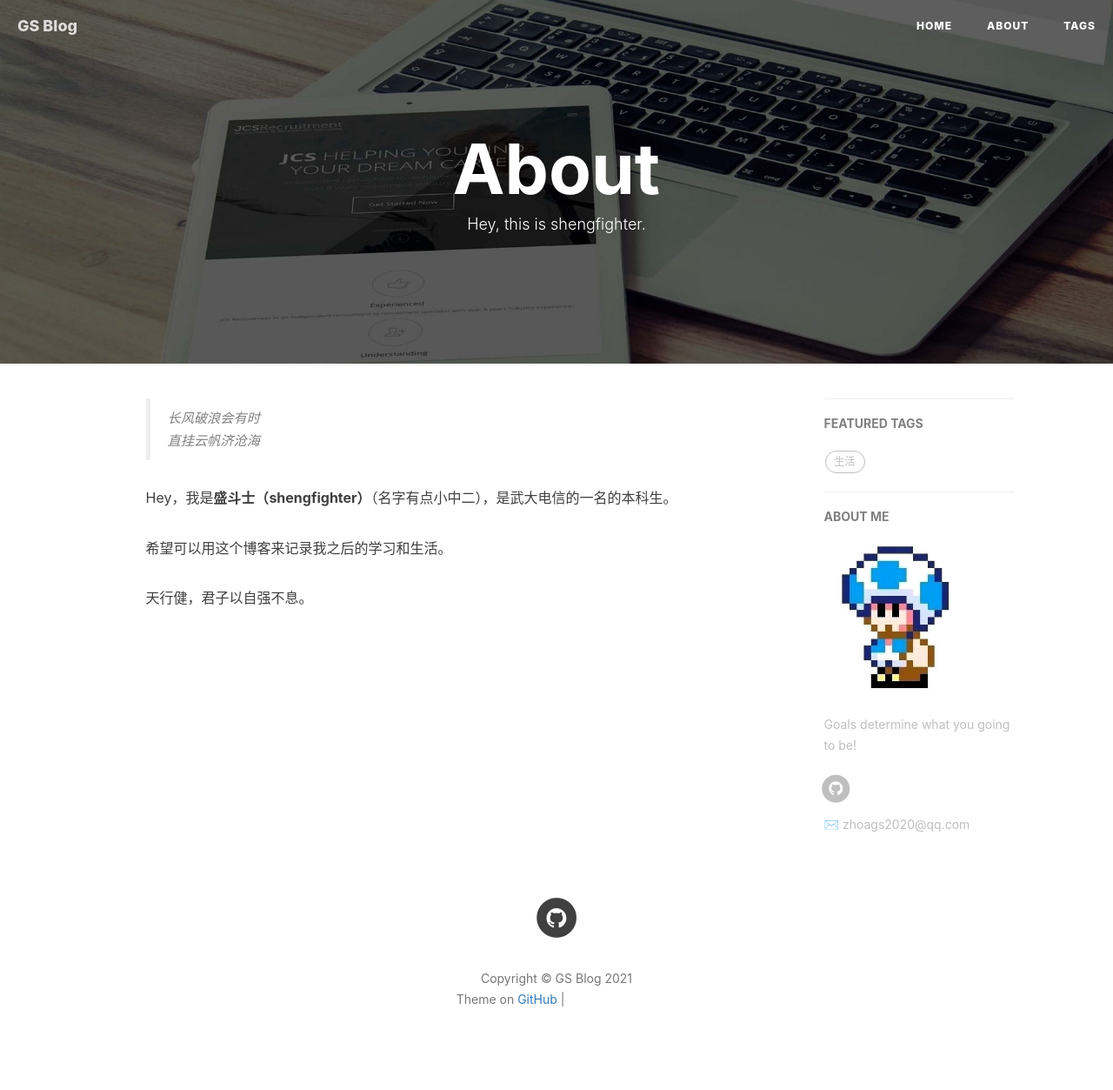
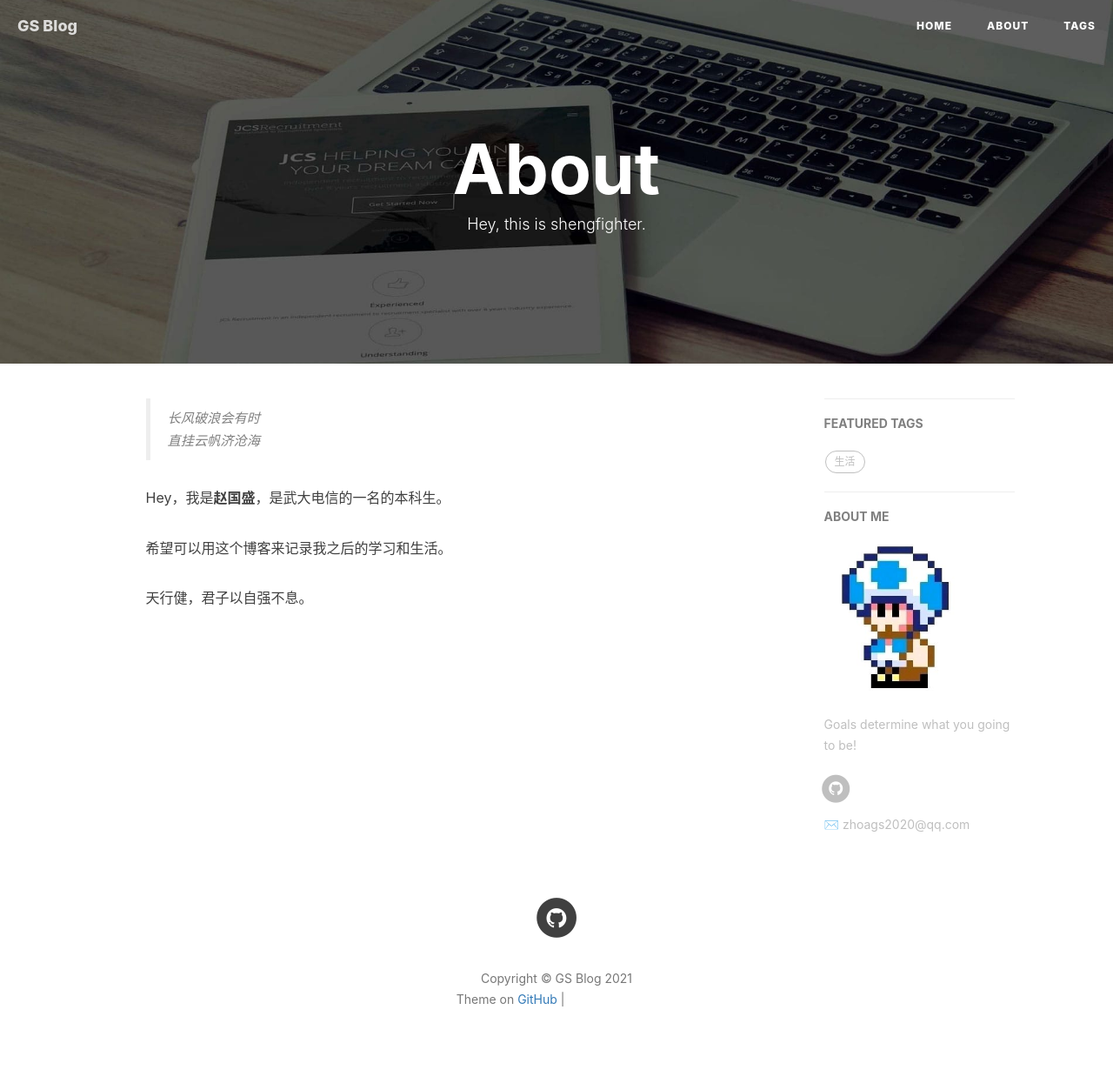
Before and after one commit to f1yfisher/f1yfisher.github.io, a Jekyll site: the page built from about.html, in a window 1280 px wide. Shown: the whole page at 87% size. Built offline with Jekyll 4.4.1, drawn with Linux system fonts in a browser that asks for light colours; nearby versions of some CDN libraries; comment, search, counter and statistics services are not loaded; grey boxes are pictures that could not be loaded.

Commit message:
Update about.html

```diff
--- a/about.html
+++ b/about.html
@@ -18,7 +18,7 @@ header-img: "img/post-bg-rwd.jpg"
     <blockquote><p>长风破浪会有时<br>
     直挂云帆济沧海</p></blockquote>
 
-    <p>Hey，我是<strong>盛斗士（shengfighter）</strong>（名字有点小中二），是武大电信的一名的本科生。</p>
+    <p>Hey，我是<strong>赵国盛</strong>，是武大电信的一名的本科生。</p>
 
     <p>希望可以用这个博客来记录我之后的学习和生活。</p>
 
```
